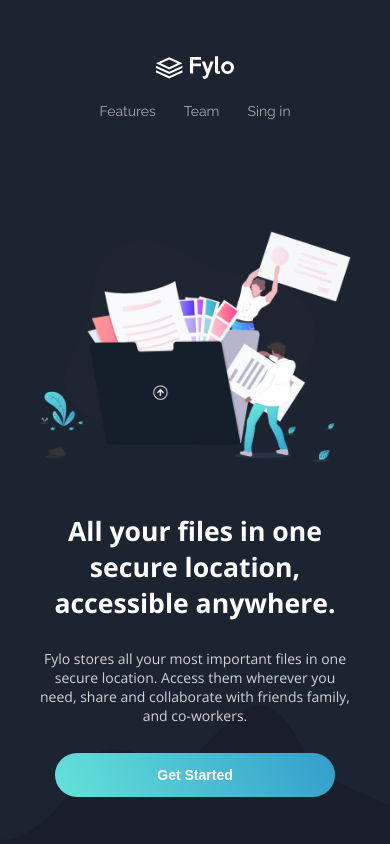
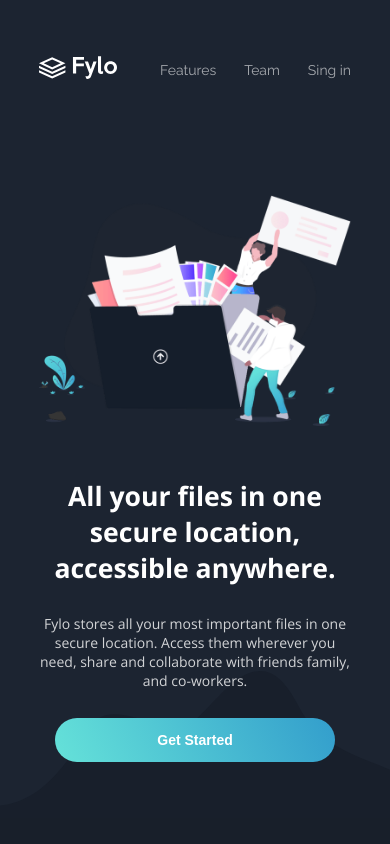
Before and after one commit to Otavio-Barra/Fylo-landing-page, a plain HTML site: page index.html in a window 390 px wide. Shown: the top 844 px of the page. Drawn offline with nearby package versions, Linux system fonts and the light colour scheme.

Commit message:
ajuste menu

```diff
--- a/css/style.css
+++ b/css/style.css
@@ -204,7 +204,7 @@ button:hover {
   opacity: 0.8;
 }
 @media (max-width: 900px) {
-  .flex-display {
+  main .flex-display {
     flex-direction: column;
   }
   .sub-title,
```
